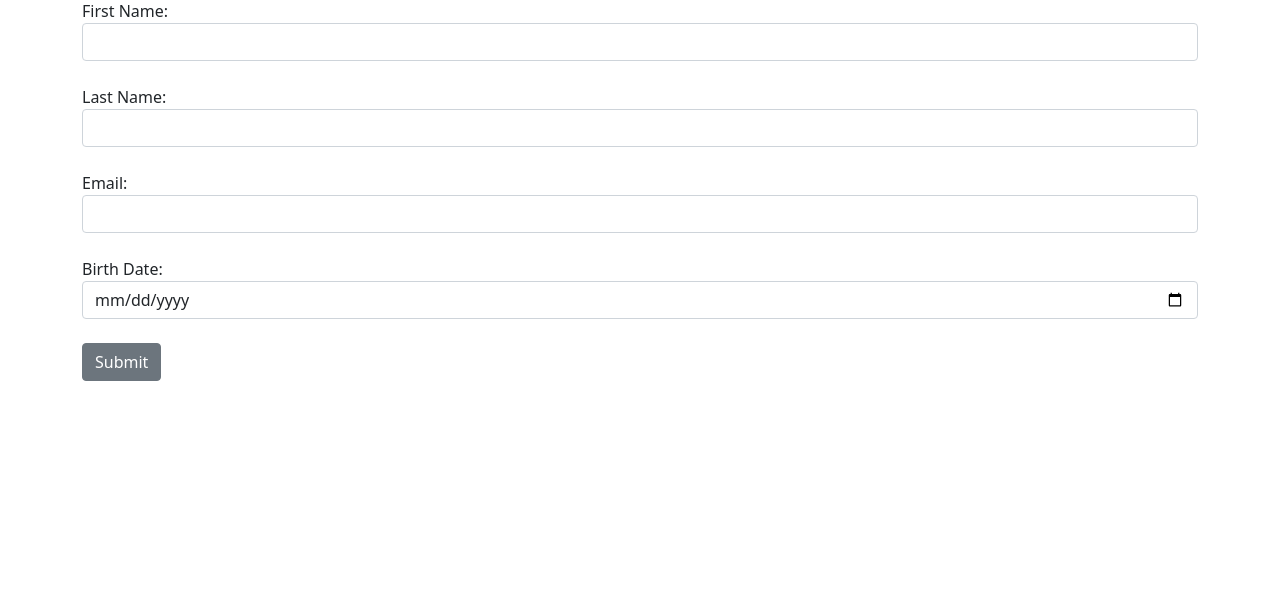
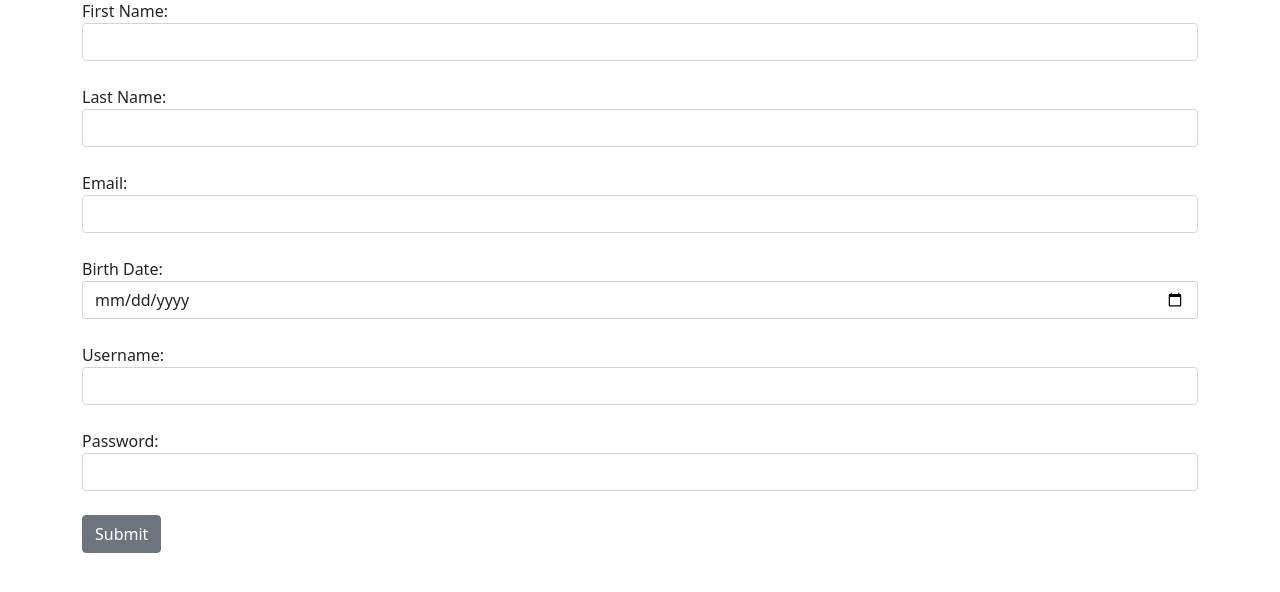
Before and after one commit to a-298/django_website, a Django app: template UserApp/templates/index.html in a window 1280 px wide. Shown: the part 97-689 px from the top of the page. Run offline with Django 5.2, Linux system fonts and the light colour scheme; the template is opened without the code that fills it, so the values that code supplies are empty.

Commit message:
Added username and password fields for the database and the sign-up page, created a new empty sign-in page, did all the minor things(urls.py, migrating)

```diff
--- a/UserApp/forms.py
+++ b/UserApp/forms.py
@@ -1,7 +1,10 @@
 from django import forms
+
 
 class ContactForm(forms.Form):
     first_name = forms.CharField(max_length=50)
     last_name = forms.CharField(max_length=50)
     email = forms.EmailField()
     birth_date = forms.DateField()
+    username = forms.CharField(max_length=50)
+    password = forms.CharField(max_length=50)
--- a/UserApp/models.py
+++ b/UserApp/models.py
@@ -6,6 +6,8 @@ class Form(models.Model):
     last_name = models.CharField(max_length=50)
     email = models.EmailField()
     birth_date = models.DateField()
+    username = models.CharField(max_length=50, unique=True)
+    password = models.CharField(max_length=50)
 
     def __str__(self):
         return f"{self.first_name} {self.last_name}"
--- a/UserApp/templates/index.html
+++ b/UserApp/templates/index.html
@@ -2,6 +2,7 @@
 <html>
     <head>
         <meta charset="utf-8">
+        <title>Sign UP</title>
         <meta name="viewport" content="width=device-width, initial-scale=1, shrink-to-fit=no">
         <link rel="stylesheet" href="https://cdn.jsdelivr.net/npm/bootstrap@5.1.3/dist/css/bootstrap.min.css">
     </head>
@@ -26,6 +27,14 @@
                     <label for="date">Birth Date:</label>
                     <input class="form-control" type="date" id="date" name="birth_date" required>
                 </div>
+                <div class="form-group mb-4">
+                    <label for="username">Username:</label>
+                    <input class="form-control" type="text" id="username" name="username" required>
+                </div>
+                <div class="form-group mb-4">
+                    <label for="password">Password:</label>
+                    <input class="form-control" type="text" id="password" name="password" required>
+                </div>
                 <button class="btn btn-secondary mb-4" type="submit">Submit</button>
                 {% if messages %}
                 <div class="alert alert-success">
--- a/UserApp/urls.py
+++ b/UserApp/urls.py
@@ -2,5 +2,6 @@ from django.urls import path
 from . import views
 
 urlpatterns = [
-    path('', views.index, name='index')
+    path('sign-up', views.index, name='index'),
+    path('sign-in', views.sign_in, name='sign_in')
 ]
```
Also changed, not shown: UserApp/templates/sign_in.html (added, +10 -0 lines), UserApp/views.py (+8 -1 lines), db.sqlite3.
